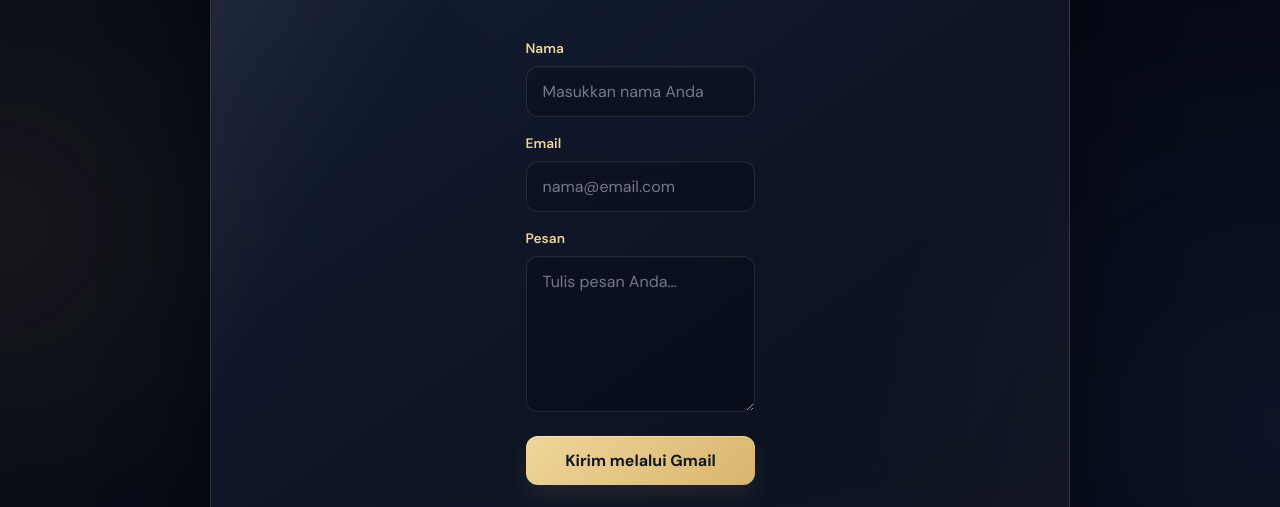
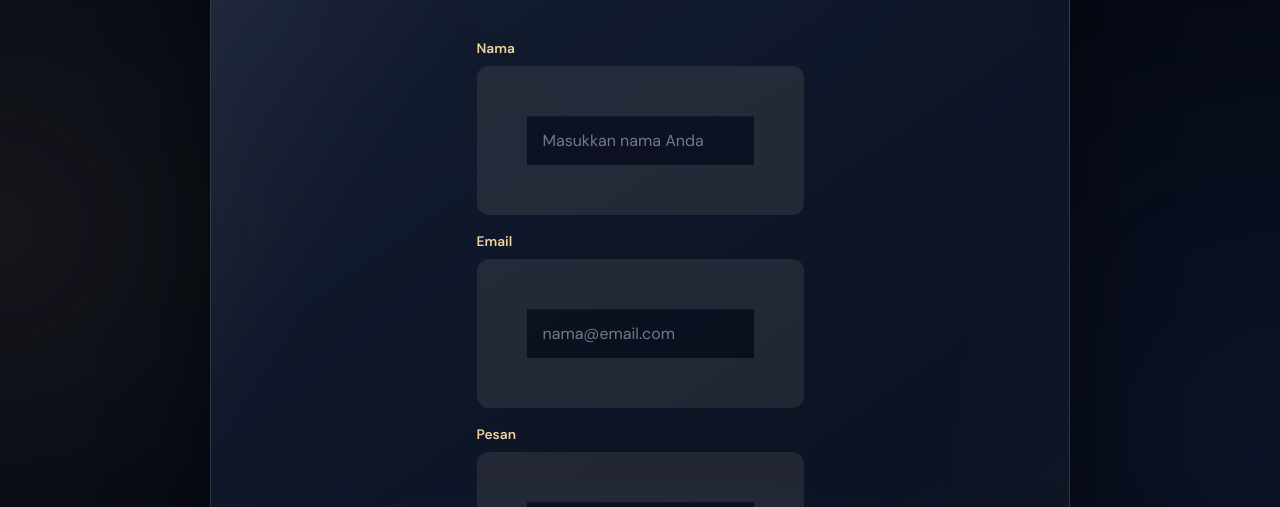
Before and after one commit to Dyfazo189/Web-Belajar, a plain HTML site: page contact.html in a window 1280 px wide. Shown: the part 293-800 px from the top of the page. Drawn offline with nearby package versions, Linux system fonts and the light colour scheme.

Commit message:
Change border style for contact form inputs

```diff
--- a/style.css
+++ b/style.css
@@ -167,7 +167,7 @@ tr:hover td { background: rgba(215, 181, 109, .05); }
 .page-content h1 { margin: 0 0 12px; font-size: clamp(2rem, 5vw, 3.2rem); }
 .contact-form { display: flex; flex-direction: column; gap: 9px; max-width: 560px; margin: 34px auto 0; text-align: left; }
 .contact-form label { margin-top: 8px; color: var(--gold-soft); font-size: .86rem; font-weight: 600; }
-.contact-form input, .contact-form textarea { width: 100%; padding: 14px 16px; border: 1px solid var(--line); border-radius: 12px; outline: none; color: var(--ink); background: rgba(0,0,0,.2); box-shadow: inset 0 1px 0 rgba(255,255,255,.03); font: inherit; resize: vertical; transition: .2s; }
+.contact-form input, .contact-form textarea { width: 100%; padding: 14px 16px; border: 50px solid var(--line); border-radius: 12px; outline: none; color: var(--ink); background: rgba(0,0,0,.2); box-shadow: inset 0 1px 0 rgba(255,255,255,.03); font: inherit; resize: vertical; transition: .2s; }
 .contact-form input::placeholder, .contact-form textarea::placeholder { color: #72798a; }
 .contact-form input:focus, .contact-form textarea:focus { border-color: var(--gold); box-shadow: 0 0 0 3px rgba(215,181,109,.12); }
 .contact-form button { margin-top: 15px; padding: 14px 20px; border: 0; border-radius: 12px; color: #111827; background: linear-gradient(135deg, var(--gold-soft), var(--gold)); box-shadow: 0 10px 25px rgba(215,181,109,.12), inset 0 1px 0 rgba(255,255,255,.4); font: inherit; font-weight: 700; cursor: pointer; transition: .2s; }
```
